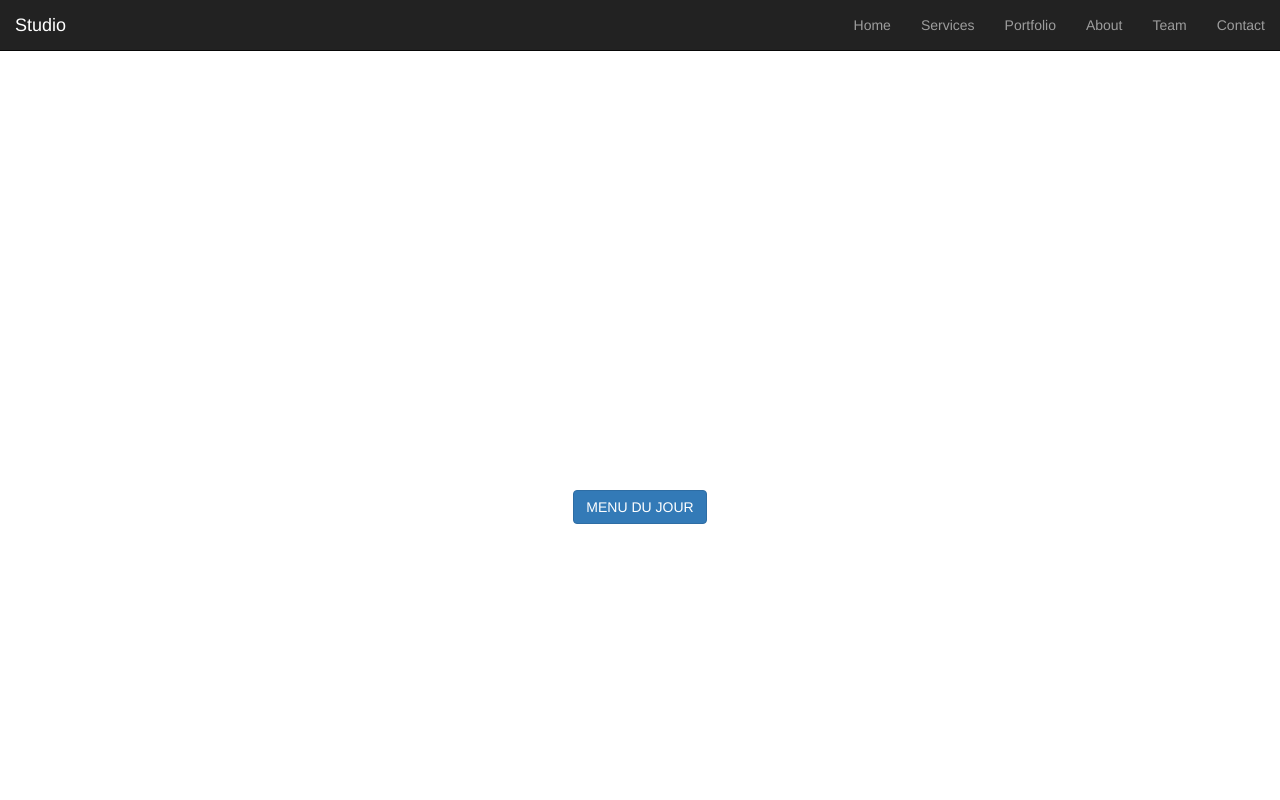
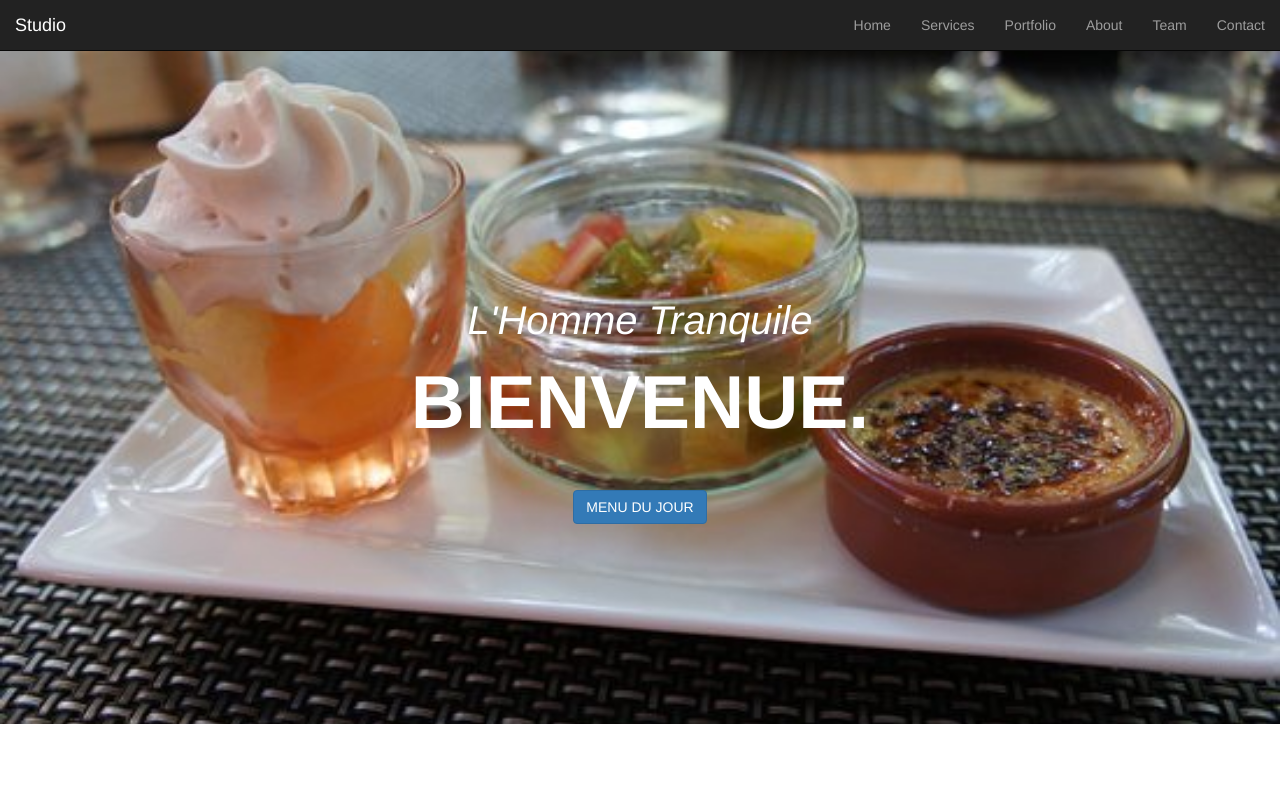
Before and after one commit to sammour/studio-tmp, a plain HTML site: page index.html in a window 1280 px wide. Shown: the top 800 px of the page. Drawn offline with Linux system fonts and the light colour scheme.

Commit message:
première modif*

```diff
--- a/index.html
+++ b/index.html
@@ -35,7 +35,7 @@
     </div><!-- /.container-fluid -->
   </nav>
   <!-- Header -->
-  <header style="background-image:url(assets/img/entrée surprise.jpg)">
+  <header style="background-image:url(assets/img/entree-surprise.jpg)">
     <div class="container">
       <div class="intro-text">
         <div class="intro-lead-in">L'Homme Tranquile</div>
```
